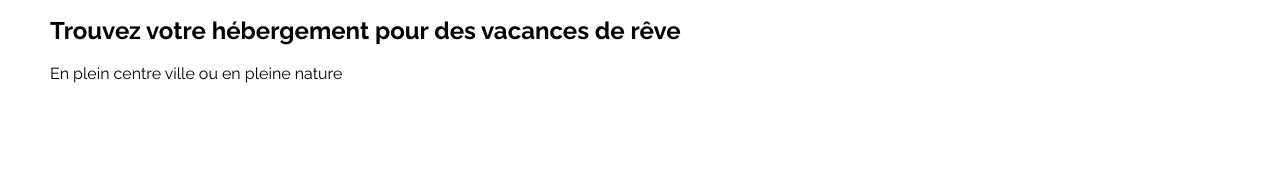
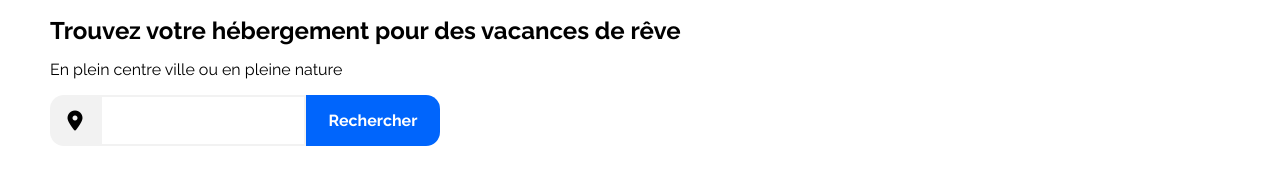
Before and after one commit to tbeloc/OC-P2-RESERVIA, a plain HTML site: page index.html in a window 1280 px wide. Shown: the part 102-286 px from the top of the page. Drawn offline with Linux system fonts and the light colour scheme.

Commit message:
Add searchbar

```diff
--- a/grid.css
+++ b/grid.css
@@ -37,8 +37,3 @@ main{
     border-style: solid;
     border-color: red;
 }
-
-
-h2 {
-
-}
--- a/index.html
+++ b/index.html
@@ -1,5 +1,6 @@
 <!DOCTYPE html>
 <html>
+
     <head>
         <meta charset="UTF-8">
         <title>Reservia</title>
@@ -12,6 +13,7 @@
         <script src="https://kit.fontawesome.com/5b7786dca4.js" crossorigin="anonymous"></script>
 
     </head>
+
     <body>
 
         <header>
@@ -30,7 +32,12 @@
         <main>
             <div>
                 <h2>Trouvez votre hébergement pour des vacances de rêve</h2>
-                <p>En plein centre ville ou en pleine nature</p>
+                <p id="main_search_paragraphe">En plein centre ville ou en pleine nature</p>
+            </div>
+            <div id="main_search">
+                <div id="main_search_mapmarker"><i class="fas fa-map-marker-alt fa-lg"></i></div>
+                <div id="main_search_input"> <input type="search"></div>
+                <div id="main_search_button"><button>Rechercher</button></div>
             </div>
         </main>
 
--- a/style.css
+++ b/style.css
@@ -46,4 +46,37 @@ main{
 }
 
 h2 {
+    margin-bottom: 0;
 }
+
+#main_search {
+    display: flex;
+}
+
+#main_search_mapmarker {
+    display: flex;
+    justify-content : center;
+    align-items : center;
+    background-color: #F2F2F2;
+    border-top-left-radius: 14px 14px;
+    border-bottom-left-radius: 14px 14px;
+    width: 50px;
+}
+
+button {
+    background-color: #0065FC;
+    border: none;
+    border-top-right-radius: 14px 14px;
+    border-bottom-right-radius: 14px 14px;
+    color: white;
+    font-weight: bold;
+    width: 134px;
+    height: 51px;
+}
+
+input {
+    font-weight: bold;
+    height: 51px;
+    border-color: #F2F2F2;
+    border-style: solid;
+}
```
